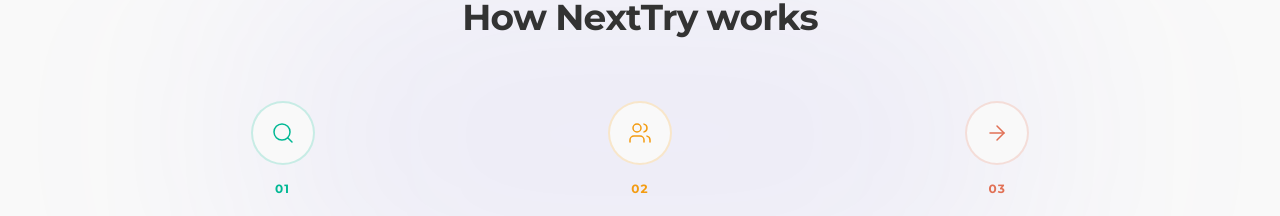
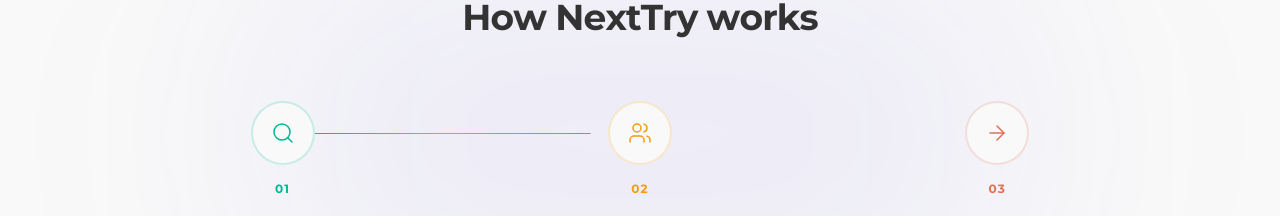
Before and after one commit to Kesheeee/nexttry, a Next.js app: page / in a window 1280 px wide. Shown: the part 5160-5376 px from the top of the page. Built offline with nearby package versions, Linux system fonts and the light colour scheme; no server answers.

Commit message:
Fix build errors: duplicate style prop and type casting

```diff
--- a/src/components/ui/how-it-works.tsx
+++ b/src/components/ui/how-it-works.tsx
@@ -77,8 +77,7 @@
           {/* Connecting line — draws on scroll */}
           <motion.div
             className="hidden md:block absolute top-8 left-[16.67%] right-[16.67%] h-px origin-left"
-            style={{ background: 'linear-gradient(to right, #00b894, #f39c12, #e17055)' }}
-            style={{ scaleX: lineScaleX }}
+            style={{ background: 'linear-gradient(to right, #00b894, #f39c12, #e17055)', scaleX: lineScaleX }}
           />
 
           {steps.map((step, i) => (
--- a/src/components/ui/navbar.tsx
+++ b/src/components/ui/navbar.tsx
@@ -36,8 +36,8 @@
 
 const dropdownVariants = {
   hidden: { opacity: 0, y: -6 },
-  visible: { opacity: 1, y: 0, transition: { duration: 0.2, ease: "easeOut" } },
-  exit: { opacity: 0, y: -6, transition: { duration: 0.15, ease: "easeIn" } },
+  visible: { opacity: 1, y: 0, transition: { duration: 0.2, ease: "easeOut" as const } },
+  exit: { opacity: 0, y: -6, transition: { duration: 0.15, ease: "easeIn" as const } },
 }
 
 function DropdownMenu({ items }: { items: { label: string; href: string }[] }) {
```
